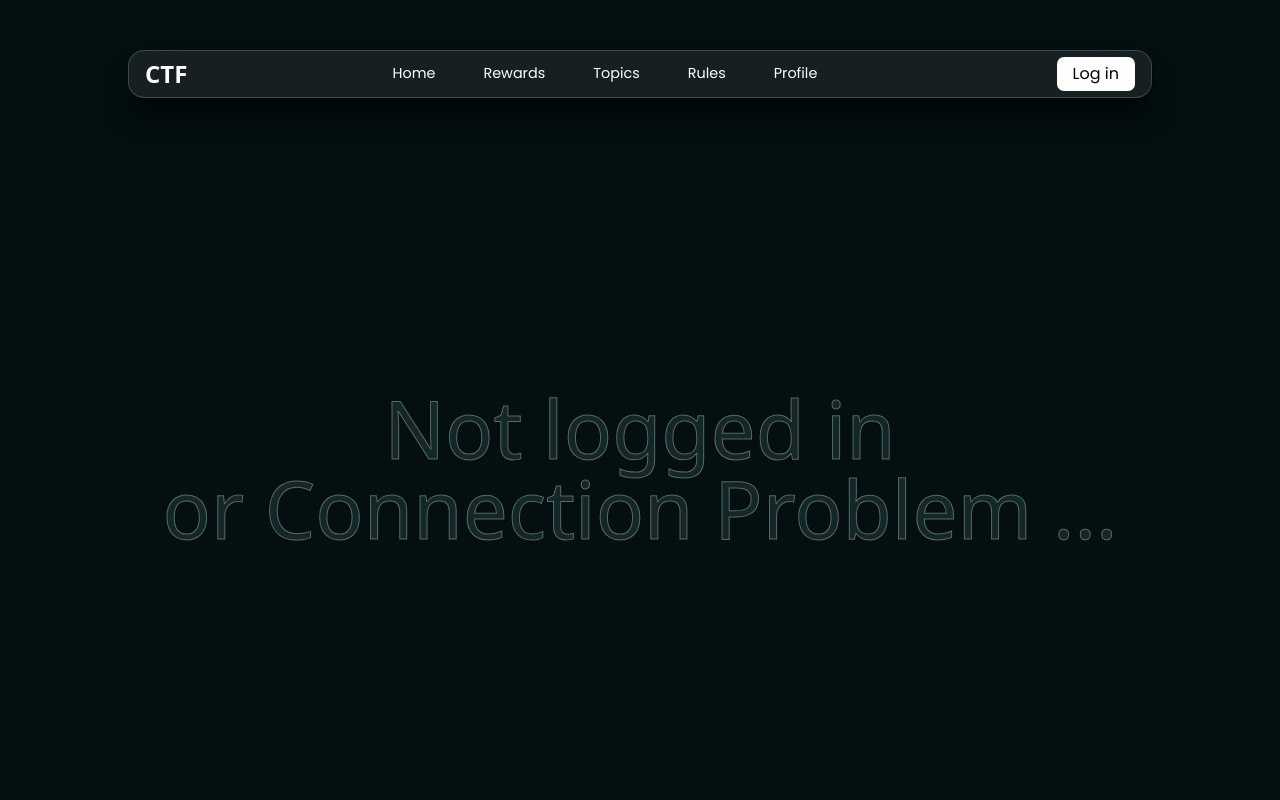
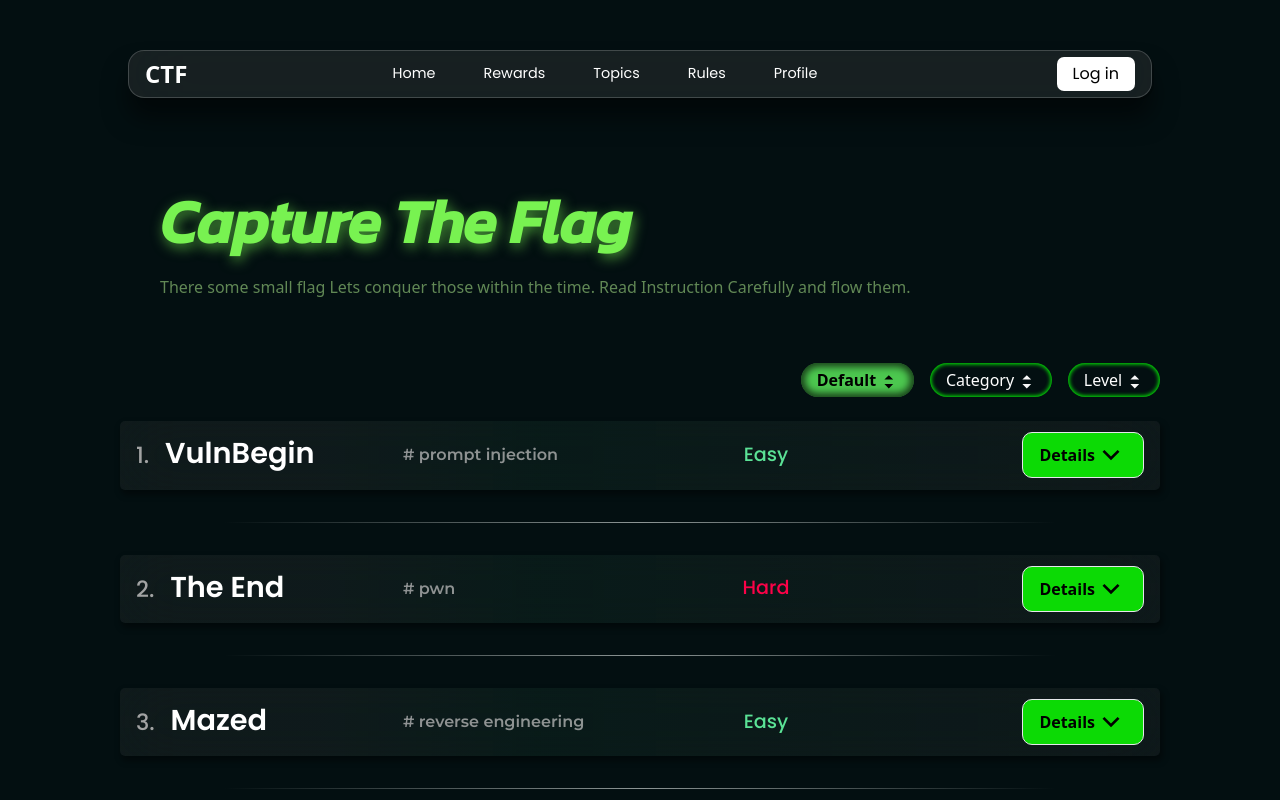
Before and after one commit to SouZe-San/CTF-college-project-react-version, a React (Vite) app: page /challenges in a window 1280 px wide. Shown: the top 800 px of the page. Built offline with nearby package versions, Linux system fonts and the light colour scheme; a web font is replaced by a local one.

Commit message:
some shifting

```diff
--- a/src/components/Challenges/ChallengeItem.jsx
+++ b/src/components/Challenges/Challenge/ChallengeItem.jsx
@@ -4,7 +4,7 @@
 import React, { useState, useRef, useEffect } from "react";
 import { gsap } from "gsap";
 // Components
-import Dropdown from "./Dropdown";
+import Dropdown from "../Dropdown/Dropdown";
 
 // StyleSheet
 import "./challenges.scss";
--- a/src/components/Challenges/challenges.scss
+++ b/src/components/Challenges/Challenge/challenges.scss
@@ -1,10 +1,19 @@
 .flag_row {
 
-    padding: 0.5rem 1rem;
+    padding: 0.7rem 1rem;
 
-    border-color: #78f251;
+    // Old style
     border-radius: 5px;
     background: linear-gradient(90deg, rgba(52, 89, 44, 0.03) 19%, rgba(34, 84, 34, 0.56) 40%, rgba(23, 205, 27, 0.02) 96%);
+
+
+    // New Style
+    background: linear-gradient(90deg, rgba(91, 96, 90, 0.15) 19%, rgba(20, 47, 39, 0.38) 40%, rgba(77, 79, 77, 0.16) 96%);
+    border-radius: 5px;
+    box-shadow: 2px 4px 6px 1px rgba(0, 0, 0, 0.4117647059);
+    margin: 1rem 0;
+    backdrop-filter: blur(30px);
+
 
     &:hover {
         background: rgba(25, 54, 46, 0.35);
@@ -64,6 +73,6 @@
 .horizon {
     margin: 1rem 0;
     height: 1px;
-    width: 100%;
+    width: 80%;
     background: linear-gradient(90deg, rgba(164, 164, 164, 0) 0%, rgba(163, 171, 170, 0.86) 50%, rgba(167, 169, 170, 0) 100%);
 }
--- a/src/components/Challenges/Challenges.jsx
+++ b/src/components/Challenges/ChallengeBlock/Challenges.jsx
@@ -1,7 +1,7 @@
 /* eslint-disable react/prop-types */
 import { useState } from "react";
 
-import ChallengeItem from "./ChallengeItem";
+import ChallengeItem from "../Challenge/ChallengeItem";
 
 // Stylesheet
 import "./challengeBlock.scss";
@@ -57,8 +57,8 @@ const Challenges = ({ challenges_array }) => {
   };
 
   return (
-    <div className="px-32 mb-8">
-      <div className="page_header ">
+    <div className="px-16 mb-8">
+      <div className="page_header px-12">
         <h1>Capture The Flag</h1>
         <h4>
           There some small flag Lets conquer those within the time. Read Instruction Carefully and
@@ -96,7 +96,7 @@ const Challenges = ({ challenges_array }) => {
         </button>
       </div>
 
-      <div className="flags border-[2px] border-[#78f251] py-6  rounded-[10px] px-2 mt-2">
+      <div className="flags  pb-6  rounded-[10px] px-2 mt-2">
         {ChallengesData.map((challenge, index) => {
           return (
             <div key={index}>
--- a/src/components/Challenges/Dropdown.jsx
+++ b/src/components/Challenges/Dropdown/Dropdown.jsx
@@ -3,10 +3,15 @@
 import { useState, useEffect } from "react";
 
 // Server Actions
-//! import { flagSubmit, spawnCall } from "@/actions/challenges";
+// import { flagSubmit, spawnCall } from "@/actions/challenges";
+
+// Stylesheet
 import "./dropdown.scss";
-import Timer from "./Timer";
-const Dropdown = ({ dropdownRef, challenge, index }) => {
+
+// 30 minuit countdown timer
+import Timer from "../TImer/Timer";
+
+const Dropdown = ({ dropdownRef, challenge }) => {
   // State Variables
   const [isStart, setIsStart] = useState(false);
   const [flag, setFlag] = useState("");
@@ -97,7 +102,8 @@ const Dropdown = ({ dropdownRef, challenge, index }) => {
 
       const link = document.createElement("a");
       link.href = url;
-      link.download = `Flag_0${index}`; //  desired file name
+      // link.download = `Flag_0${index + 1}`; //  desired file name just a challenge No.
+      link.download = `${challenge.name}`; //  desired file name as Challenge Name Have
       link.click();
 
       URL.revokeObjectURL(url); // Clean up the object URL
--- a/src/components/Challenges/dropdown.scss
+++ b/src/components/Challenges/Dropdown/dropdown.scss
@@ -170,6 +170,7 @@
                 font-weight: 500;
                 background: #0f250f;
                 box-shadow: inset 0 0 8px 0px white;
+                width: 8rem;
 
                 &:hover {
                     font-weight: 700;
--- a/src/pages/Challenges/page.jsx
+++ b/src/pages/Challenges/page.jsx
@@ -1,12 +1,12 @@
 // eslint-disable-next-line no-unused-vars
 import React from "react";
 // import Challenges from "./Challenges";
-// import { challenges_array } from "../../assets/Json/Allchallenges";
-import Challenges from "../../components/Challenges/Challenges";
+import { challenges_array } from "../../assets/Json/Allchallenges";
+import Challenges from "../../components/Challenges/ChallengeBlock/Challenges";
 import NotValid from "../../components/notValid/NotValid";
 
 const page = () => {
-  const challenges_array = null;
+  // const challenges_array = null;
   return (
     <div className="md:mx-12  mt-24 pt-16">
       {challenges_array ? <Challenges challenges_array={challenges_array} /> : <NotValid />}
```
Also changed, not shown: src/components/Challenges/ChallengeBlock/challengeBlock.scss (renamed from src/components/Challenges/challengeBlock.scss), src/components/Challenges/TImer/Timer.jsx (renamed from src/components/Challenges/Timer.jsx).
